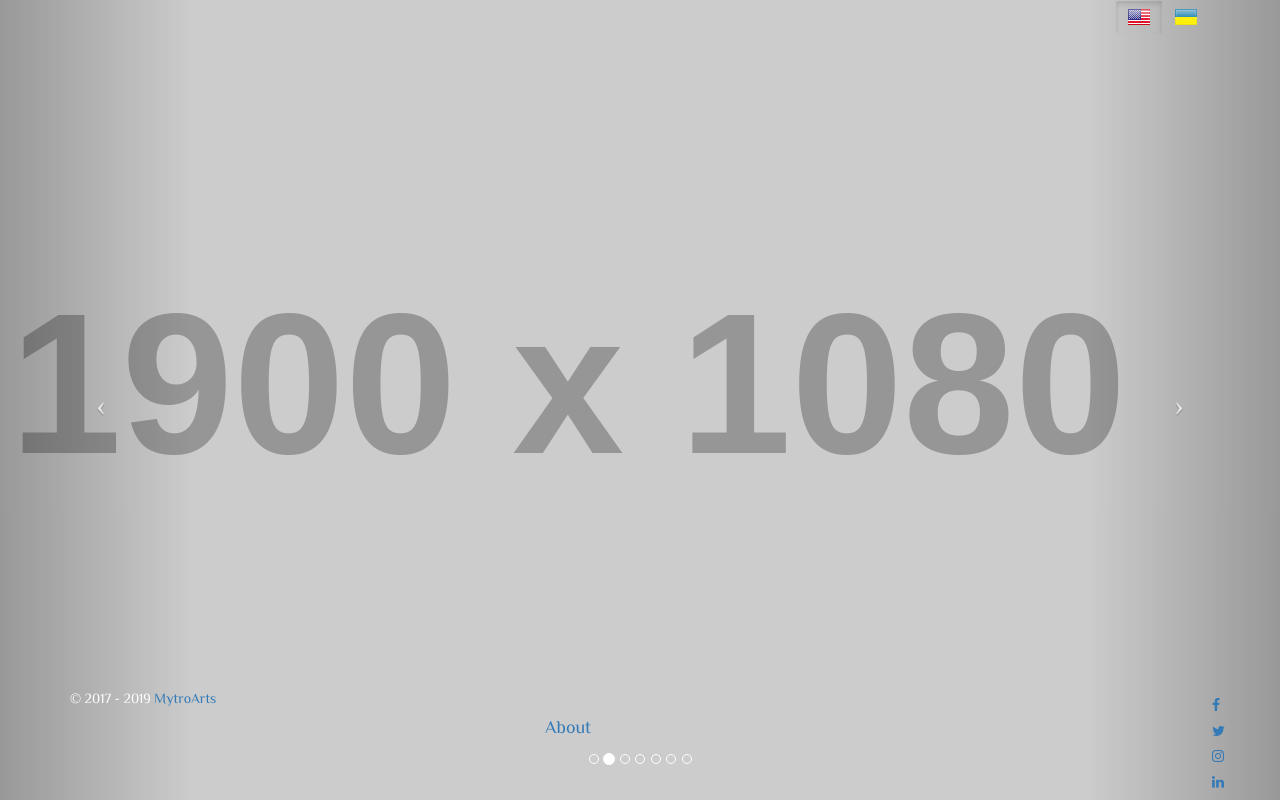
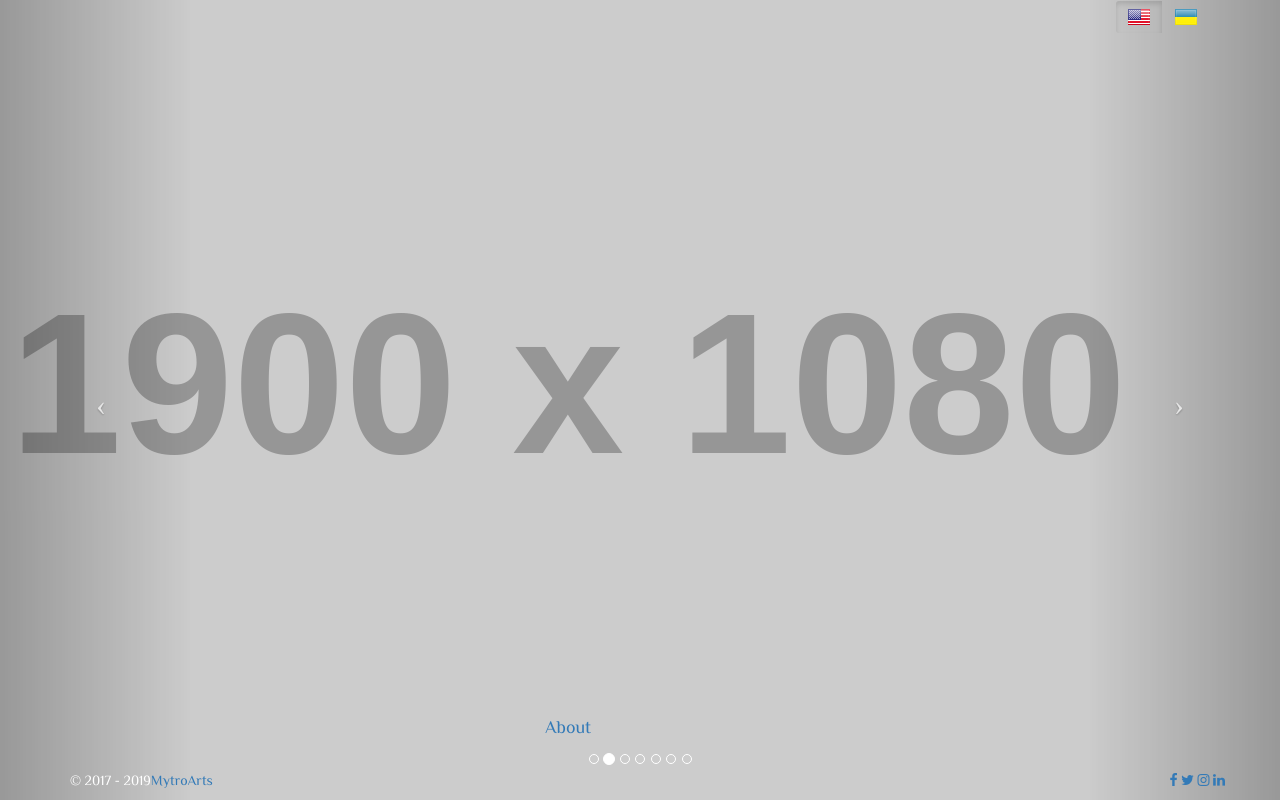
Before and after one commit to MytroD/mytrod.github, a plain HTML site: page index.html in a window 1280 px wide. Drawn offline with nearby package versions, Linux system fonts and the light colour scheme; placeholder pictures from the web are drawn by us.

Commit message:
icon fix

```diff
--- a/index.html
+++ b/index.html
@@ -245,14 +245,14 @@
     <nav class="navbar-fixed-bottom">
         <div class="container">
             <div class="navbar-right">
-                <span><h5><a href="https://www.facebook.com/doianov"><i class="fa fa-facebook"></i></a></h2></span>
-                <span><h5><a href="https://www.twitter.com/dmytro.doianov"><i class="fa fa-twitter"></i></a></h2></span>
-                <span><h5><a href="https://www.instagram.com/dmytrodoianov/"><i class="fa fa-instagram"></i></a></h2></span>
-                <span><h5><a href="https://linkedin.com/in/doianov"><i class="fa fa-linkedin"></i></a></h2></span>
+                <span><a href="https://www.facebook.com/doianov"><i class="fa fa-facebook"></i></a></span>
+                <span><a href="https://www.twitter.com/dmytro.doianov"><i class="fa fa-twitter"></i></a></span>
+                <span><a href="https://www.instagram.com/dmytrodoianov/"><i class="fa fa-instagram"></i></a></span>
+                <span><a href="https://linkedin.com/in/doianov"><i class="fa fa-linkedin"></i></a></span>
             </div>
 
             <div class="navbar-left">
-                <p>&copy; 2017 <script>new Date().getFullYear()>2017&&document.write(" - "+new Date().getFullYear());</script><a href="#"> MytroArts</a></p>
+                <p>&copy; 2017 <script>new Date().getFullYear()>2017&&document.write(" - "+new Date().getFullYear());" - "</script><a href="#">MytroArts</a></p>
             </div>
         </div>
     </nav>
```
